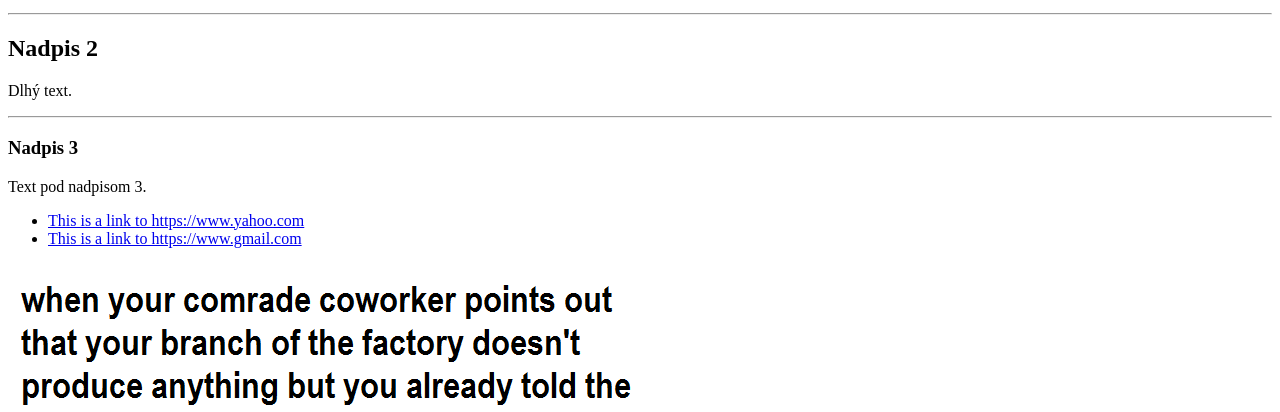
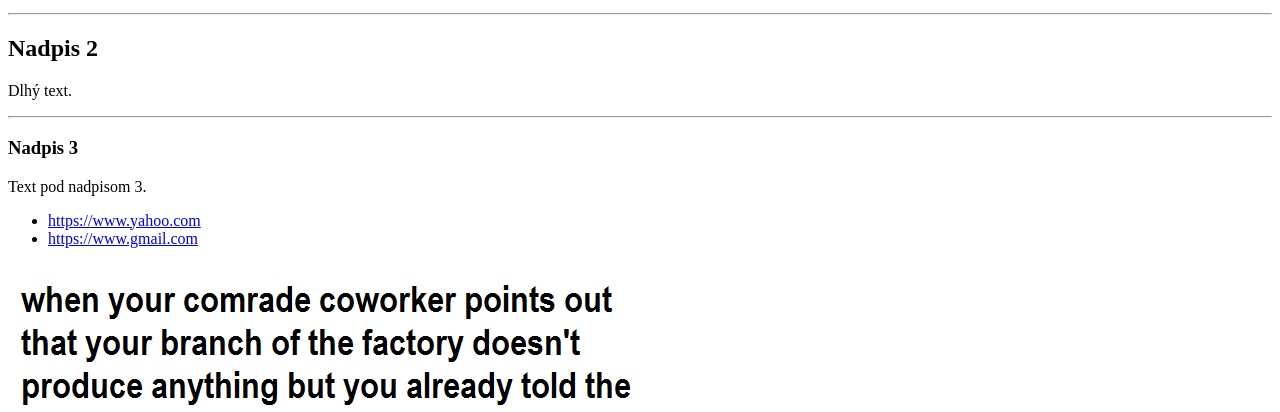
Before and after one commit to GBagar/repo1Learn2code, a plain HTML site: page prvadomacauloha/index.html in a window 1280 px wide. Shown: the part 388-800 px from the top of the page. Drawn offline with Linux system fonts and the light colour scheme.

Commit message:
3. hodina

```diff
--- a/prvadomacauloha/index.html
+++ b/prvadomacauloha/index.html
@@ -32,8 +32,8 @@
 		<h3>Nadpis 3</h3>
 		<p>Text pod nadpisom 3.</p>
 		<ul>
-			<li><a href="https://www.yahoo.com">This is a link to https://www.yahoo.com</a></li>
-			<li><a href="https://www.gmail.com">This is a link to https://www.gmail.com</a></li>
+			<li><a href="https://www.yahoo.com">https://www.yahoo.com</a></li>
+			<li><a href="https://www.gmail.com">https://www.gmail.com</a></li>
 		</ul>
 		<img src="ancom.png" alt="">
 </body>
```
